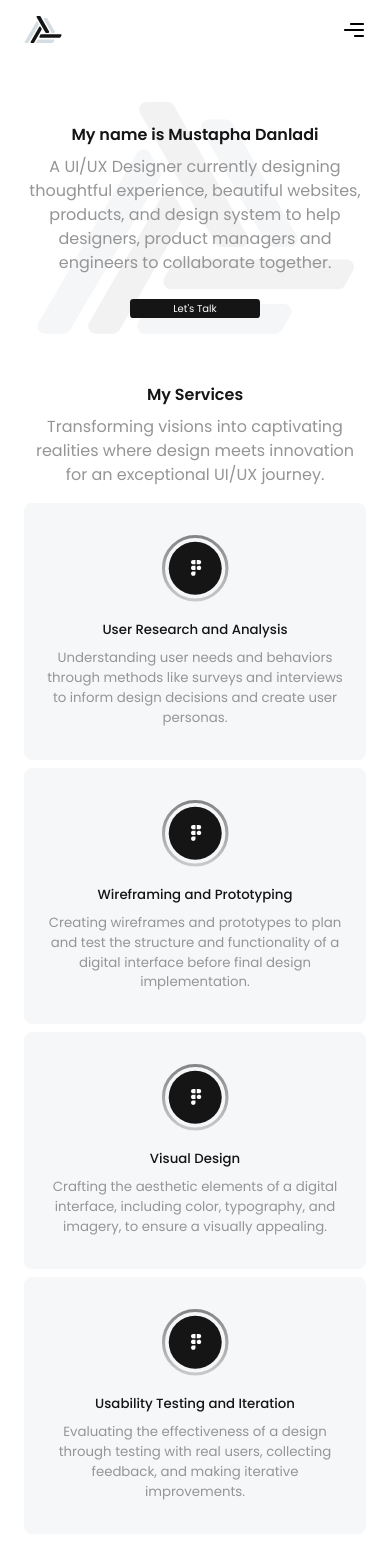
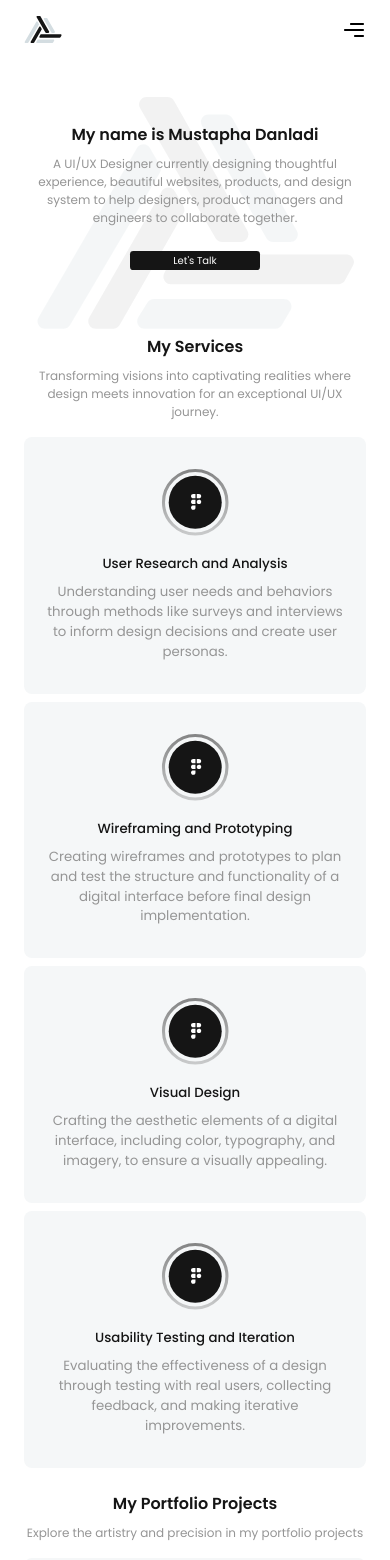
Before and after one commit to mmustaphak/ui-ux-portfolio, a React (Vite) app: page / in a window 390 px wide. Shown: the top 1560 px of the page. Built offline with nearby package versions, Linux system fonts and the light colour scheme.

Commit message:
Made the paragraphs consisten across screen sizes

```diff
--- a/src/components/Layout.jsx
+++ b/src/components/Layout.jsx
@@ -23,7 +23,7 @@ export default function Layout() {
           <h1 className="text-black font-semibold min-[480px]:text-2xl lg:text-[2.5rem]">
             Get In Touch
           </h1>
-          <p className="lg:pt-8 lg:text-[2rem]">
+          <p className="text-[0.75rem] lg:pt-8 lg:text-[2rem]">
             Let’s create something extraordinary- Get In Touch
           </p>
           <GetInTouchForm />
@@ -34,7 +34,7 @@ export default function Layout() {
         <div className="flex flex-col justify-center mx-auto w-full max-w-[1220px]">
           <div className="flex justify-between items-center mx-auto w-full max-w-[72px] min-[480px]:max-w-[105px] md:max-w-[125px] lg:max-w-[270px]">
             <img className="min-[480px]:min-w-6 lg:min-w-[55px] lg:min-h-10" src={logo} alt=" " />
-            <p className="text-[0.38rem] min-[480px]:text-[0.55rem] lg:text-2xl md:text-[0.7rem]">Mufteey&apos;s Design</p>
+            <p className="text-[0.38rem] md:text-xl lg:text-2xl md:text-[0.7rem]">Mufteey&apos;s Design</p>
           </div>
 
           <div className="self-center flex justify-between mt-4 w-full max-w-[154px] text-base min-[480px]:max-w-[185px] lg:mt-[53px] lg:max-w-[552px]">
--- a/src/components/Portfolio.jsx
+++ b/src/components/Portfolio.jsx
@@ -6,7 +6,7 @@ export default function Portfolio() {
       <h1 className="text-black font-semibold md:text-2xl lg:text-[2.5rem]">
         My Portfolio Projects
       </h1>
-      <p className="mt-2 mx-auto max-w-[512px] md:max-w-[760px] md:text-xl md:leading-[normal] md:mt-4 lg:mt-8 lg:max-w-[1320px] lg:text-[2rem]">
+      <p className="mt-2 text-[0.75rem] mx-auto max-w-[512px] md:max-w-[760px] md:text-xl md:leading-[normal] md:mt-4 lg:mt-8 lg:max-w-[1320px] lg:text-[2rem]">
         Explore the artistry and precision in my portfolio projects
       </p>
       {/* Project Cards */}
--- a/src/components/Services.jsx
+++ b/src/components/Services.jsx
@@ -44,7 +44,7 @@ export default function Services() {
       <h1 className="text-black font-semibold md:text-2xl lg:text-[2.5rem]">
         My Services
       </h1>
-      <p className="mt-2 mx-auto max-w-[512px] md:max-w-[760px] md:text-xl md:leading-[normal] md:mt-4 lg:mt-8 lg:max-w-[1320px] lg:text-[2rem]">
+      <p className="mt-2 text-[0.75rem] mx-auto max-w-[512px] md:max-w-[760px] md:text-xl md:leading-[normal] md:mt-4 lg:mt-8 lg:max-w-[1320px] lg:text-[2rem]">
         Transforming visions into captivating realities where design meets
         innovation for an exceptional UI/UX journey.
       </p>
--- a/src/pages/Home.jsx
+++ b/src/pages/Home.jsx
@@ -8,13 +8,13 @@ export default function Home() {
         <h1 className="text-black font-semibold md:text-2xl lg:text-[2.5rem]">
           My name is Mustapha Danladi
         </h1>
-        <p className="mt-2 mx-auto max-w-[512px] md:max-w-[760px] md:text-xl md:leading-[normal] md:mt-4 lg:mt-8 lg:max-w-[1320px] lg:text-[2rem]">
+        <p className="mt-2 text-[0.75rem] mx-auto max-w-[512px] md:max-w-[760px] md:text-xl md:leading-[normal] md:mt-4 lg:mt-8 lg:max-w-[1320px] lg:text-[2rem]">
           A UI/UX Designer currently designing thoughtful experience, beautiful
           websites, products, and design system to help designers, product
           managers and engineers to collaborate together.
         </p>
 
-        <button className="mt-6 py-0.5 w-full max-w-[110px] min-[375px]:max-w-[130px] min-[500px]:py-2 rounded-[3.37px] text-[10px] text-white bg-black  md:mt-7 lg:mt-8 md:text-xl md:max-w-[280px] md:px-0 md:rounded-md lg:max-w-[409px] lg:py-[10px] lg:text-2xl lg:rounded-lg">
+        <button className="mt-6 py-0.5 w-full max-w-[110px] min-[375px]:max-w-[130px] min-[500px]:py-2 rounded-[3.37px] text-[10px] text-white bg-black md:mt-7 lg:mt-8 md:text-xl md:max-w-[280px] md:px-0 md:rounded-md lg:max-w-[409px] lg:py-[10px] lg:text-2xl lg:rounded-lg">
           Let&apos;s Talk
         </button>
       </div>
@@ -28,7 +28,7 @@ export default function Home() {
       </div>
 
       <div className="mt-6 flex flex-col justify-center mx-auto items-center min-h-[135px] w-full rounded-lg text-white bg-black bg-[url('src/assets/corner-logo-top.svg'),_url('src/assets/corner-logo-bottom.svg')] bg-[position:top_right,_bottom_left] bg-no-repeat md:py-[70px] md:bg-[position:104%_0%,-4%_100%] md:bg-[size:19%_32%] lg:py-[136px] lg:bg-[position:104%_0%,-4%_100%] min-[1488px]:bg-[size:234px_166px] min-[1488px]:bg-[position:101%_0%,-1%_100%]">
-        <p className="text-[12px] font-medium md:text-2xl lg:text-[2.5rem]">
+        <p className="text-[0.75rem] font-medium md:text-2xl lg:text-[2.5rem]">
           Redesign your Existing website with me.
         </p>
         <button className="mt-2 py-0.5 px-[23px] w-full max-w-[110px] min-[375px]:max-w-[130px] rounded-button font-medium text-[10.11px] text-black bg-white md:text-lg md:px-0 md:mt-4 lg:text-[1.5rem] lg:mt-8 lg:py-[10px] md:py-1 md:max-w-[280px] lg:max-w-[409px]">
@@ -38,7 +38,7 @@ export default function Home() {
 
       <div className="mt-6 md:mt-8 lg:mt-[50px]">
         <h1 className="text-black font-semibold md:text-2xl lg:text-[2.5rem]">Testimonial</h1>
-        <p className="mt-2 mx-auto max-w-[512px] md:max-w-[760px] md:text-xl md:leading-[normal] md:mt-4 lg:mt-8 lg:max-w-[1320px] lg:text-[2rem]">Testimonials Speak louder than words.</p>
+        <p className="text-[0.75rem] mt-2 mx-auto max-w-[512px] md:max-w-[760px] md:text-xl md:leading-[normal] md:mt-4 lg:mt-8 lg:max-w-[1320px] lg:text-[2rem]">Testimonials Speak louder than words.</p>
         {/* Gallery Component */}
       </div>
 
```
